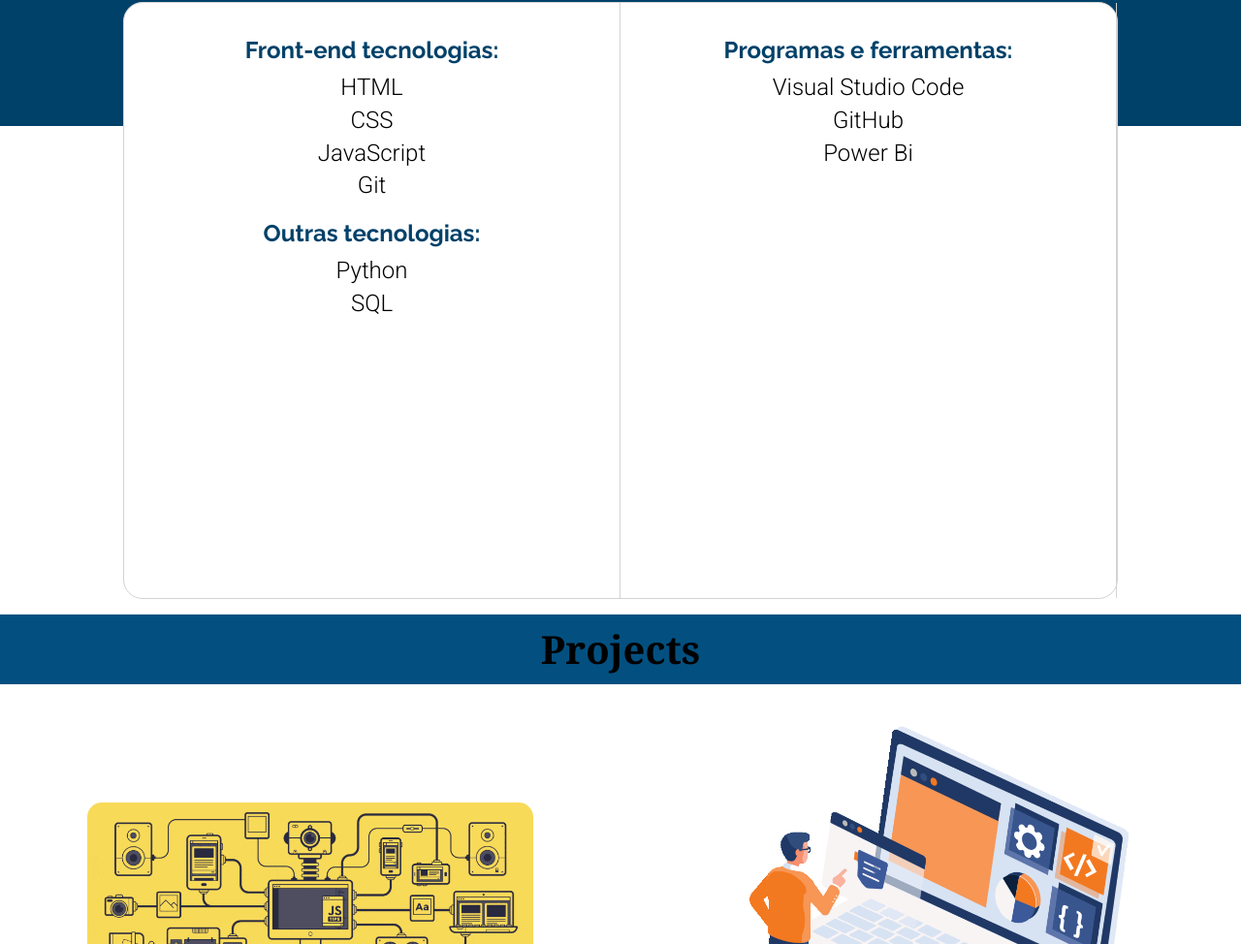
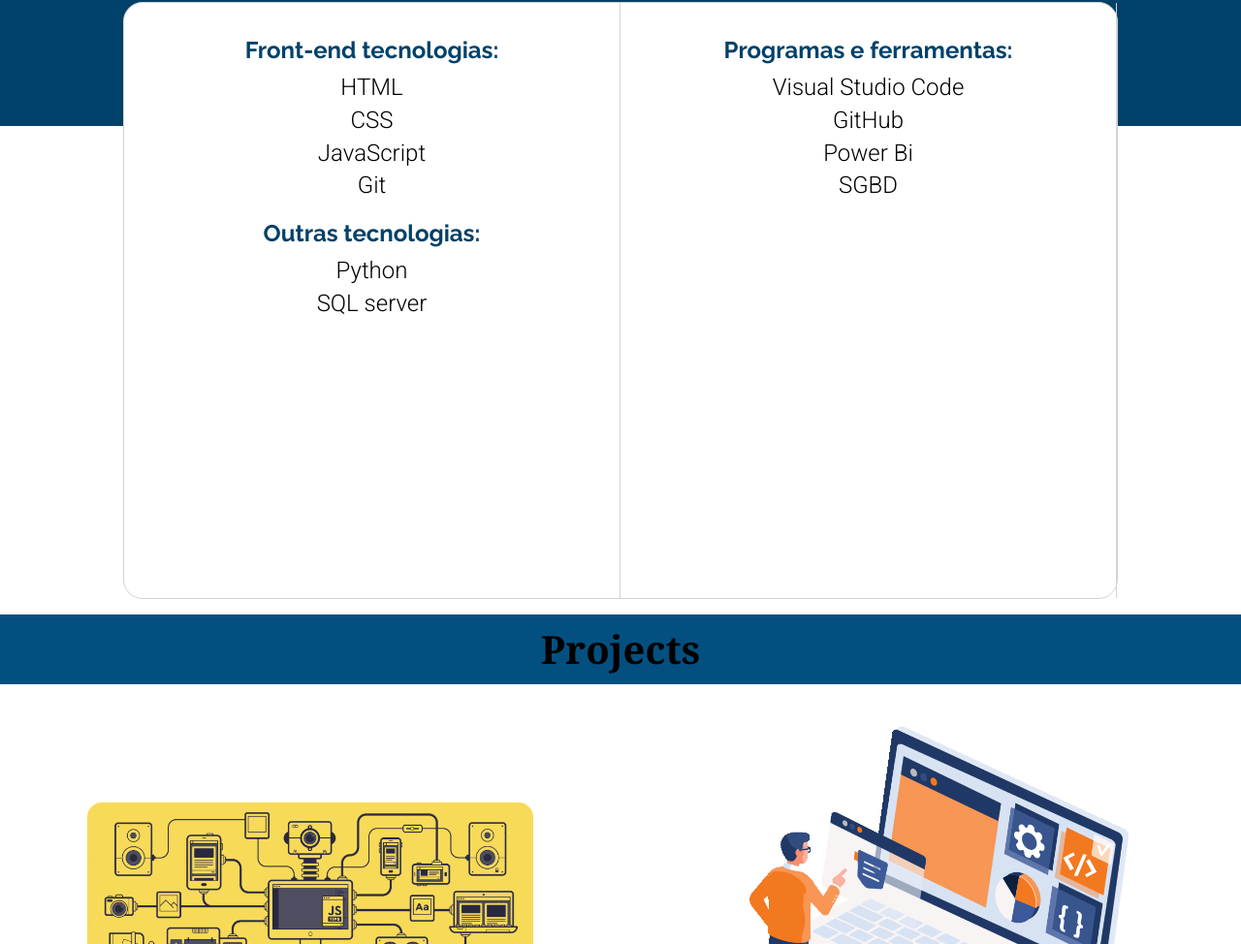
Before and after one commit to Rafael-moratti/Portifolio, a plain HTML site: page index.html in a window 1280 px wide. Shown: the part 1658-2632 px from the top of the page at 97% size. Drawn offline with Linux system fonts and the light colour scheme.

Commit message:
Update index.html

```diff
--- a/index.html
+++ b/index.html
@@ -76,7 +76,7 @@
           <ul>
             <h2 class="other-technologies-header">Outras tecnologias:</h2>
             <li>Python</li>
-            <li>SQL</li>
+            <li>SQL server</li>
           </ul>
         </div>
         <div class="skills__box programs-and-tools">
@@ -85,6 +85,7 @@
             <li>Visual Studio Code</li>
             <li>GitHub</li>
             <li>Power Bi</li>
+            <li>SGBD</li>
           </ul>
         </div>
       </section>
```
